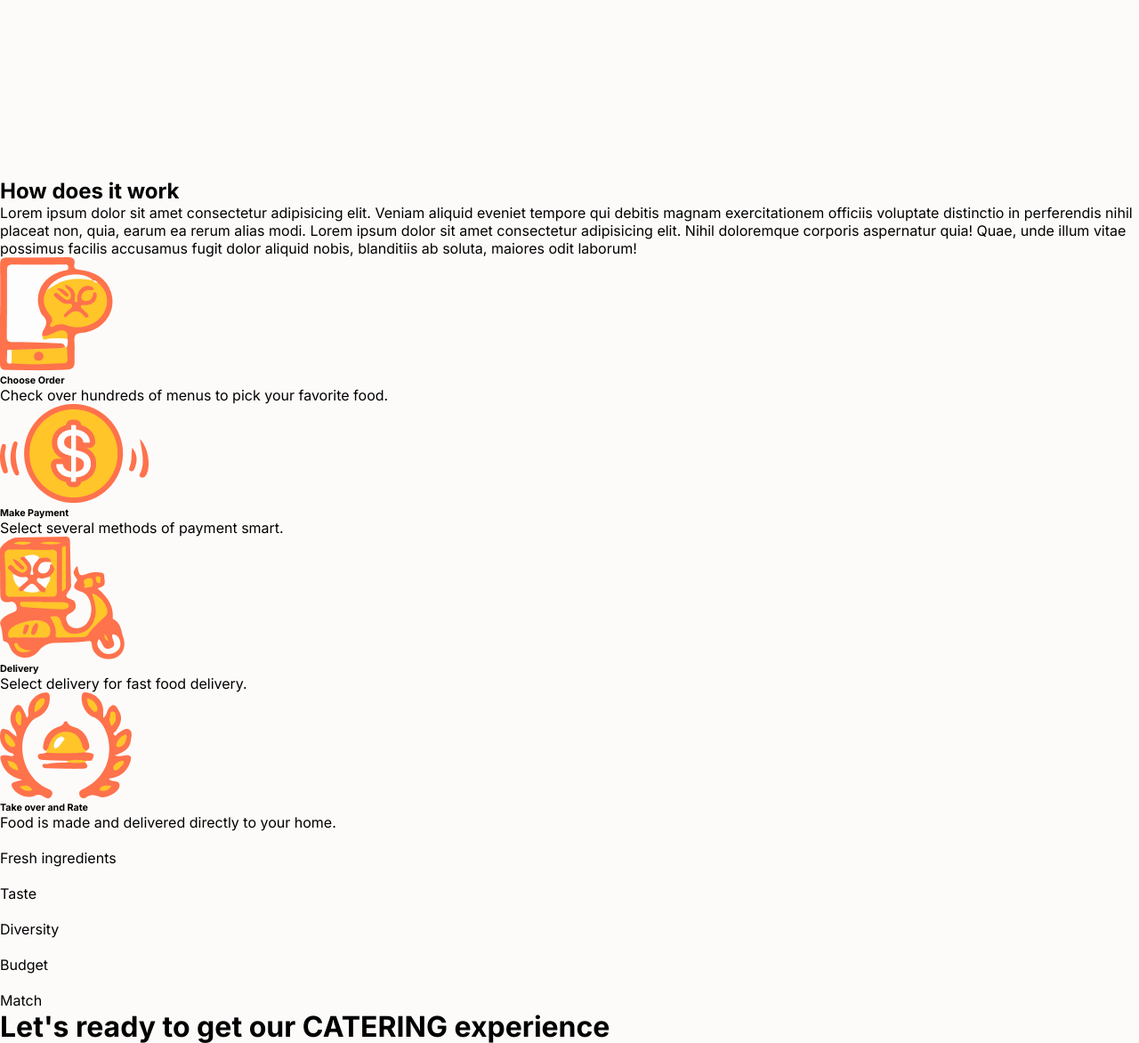
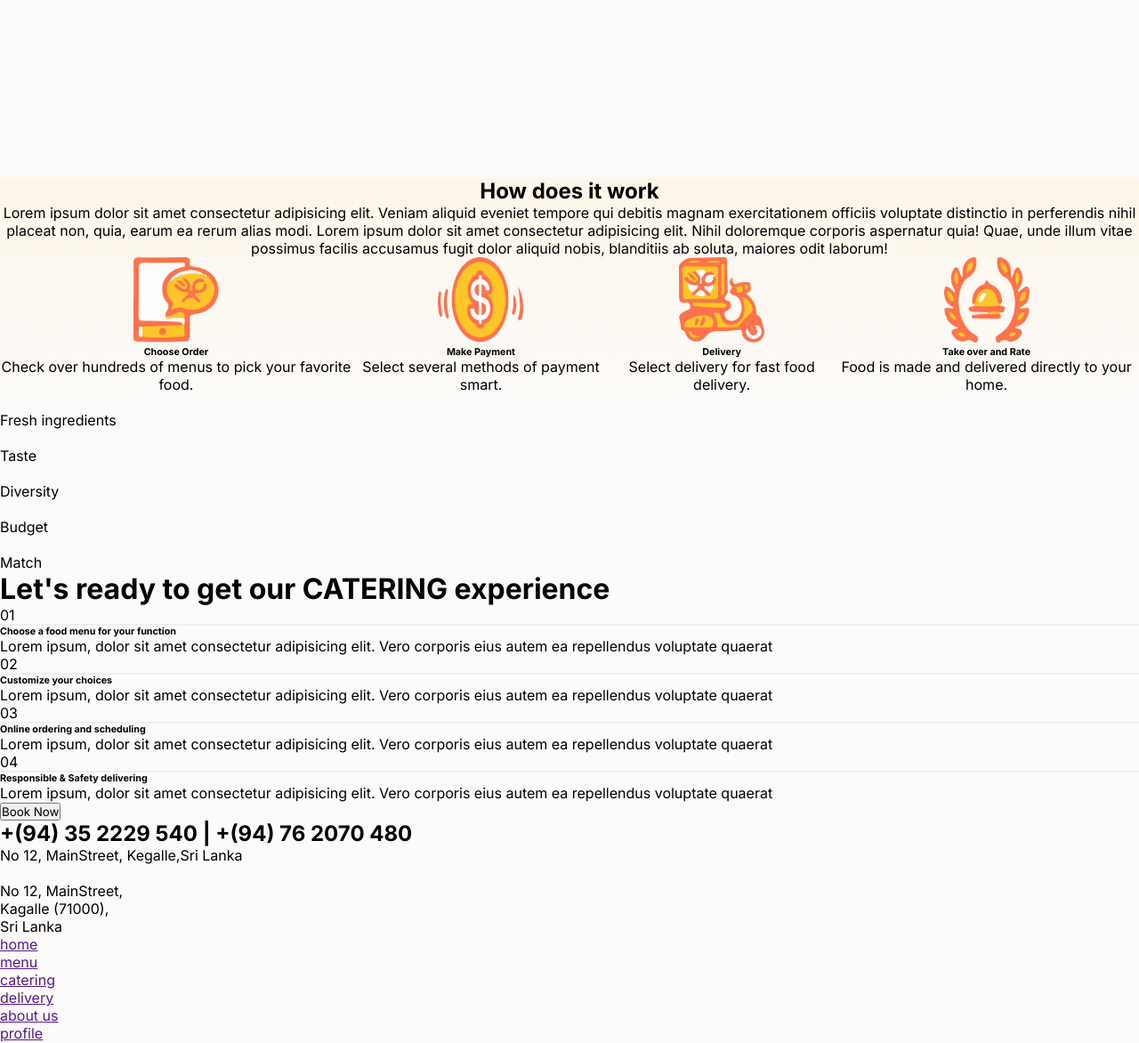
Before and after one commit to NadeeraBinoli/Fresh-Chef, a PHP site: page / in a window 1280 px wide; the page is wider, and only the part inside the window is pictured. Shown: the part 1230-2402 px from the top of that part at 89% size. Run offline with PHP 8.4, Linux system fonts and the light colour scheme.

Commit message:
Update home.css

```diff
--- a/home.css
+++ b/home.css
@@ -232,5 +232,17 @@ div.whiteback div div img{
 /* sectionHow */
 
 div.sectionHow{
+    background-color: #fdf6e9;
+    background-image: linear-gradient(#fdf6e9, #fdfbf9);
+    text-align: center;
+}
 
+div.sectionHow div.images{
+    display: flex;
+    flex-direction: row;
 }
+
+div.sectionHow div.images img{
+    width: 6rem;
+    height: 6rem;
+}
```
